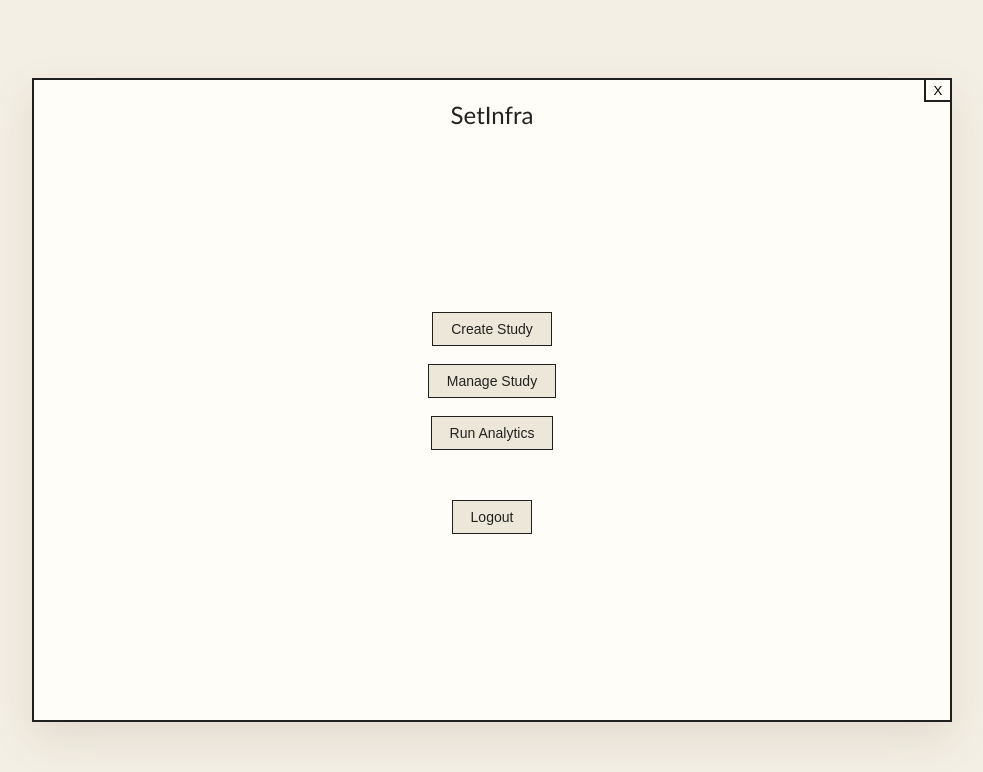
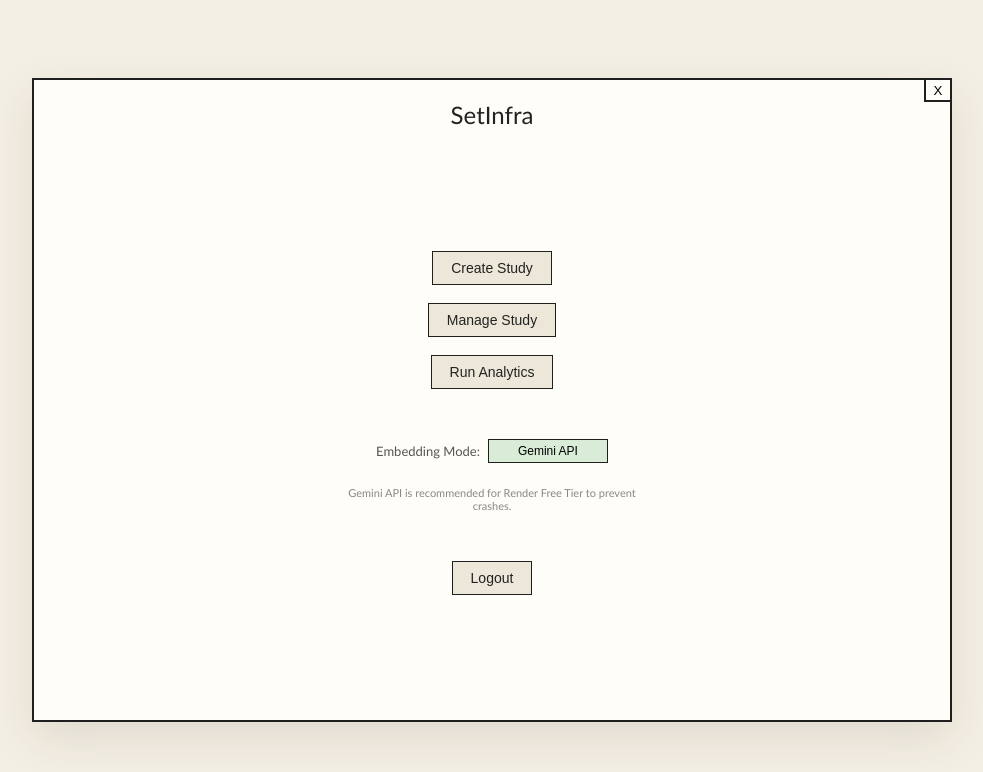
Before and after one commit to maruthi-raghunath/SetInfra-frontend, a React (Vite) app: page /home in a window 1280 px wide. Shown: the top 772 px of the page, without its empty margins (148-1131 px from the left). Built offline with nearby package versions, Linux system fonts and the light colour scheme; no server answers; sample sign-in values are in the browser's storage; what react-plotly.js would draw is missing.

Commit message:
API based embedding option

```diff
--- a/src/pages/Home/HomePage.tsx
+++ b/src/pages/Home/HomePage.tsx
@@ -1,8 +1,35 @@
-import React from 'react';
+import React, { useEffect, useState } from 'react';
 import { useNavigate } from 'react-router-dom';
+import api from '../../services/api';
 
 const HomePage = () => {
   const navigate = useNavigate();
+  const [useLocal, setUseLocal] = useState(false);
+  const [loading, setLoading] = useState(true);
+
+  useEffect(() => {
+    const fetchConfig = async () => {
+      try {
+        const res = await api.get<{use_local_embedding: boolean}>('/health');
+        setUseLocal(res.data.use_local_embedding);
+      } catch (err) {
+        console.error('Failed to fetch config', err);
+      } finally {
+        setLoading(false);
+      }
+    };
+    fetchConfig();
+  }, []);
+
+  const handleToggle = async () => {
+    const newValue = !useLocal;
+    try {
+      await api.post('/health/config', { use_local_embedding: newValue });
+      setUseLocal(newValue);
+    } catch (err) {
+      alert('Failed to update config');
+    }
+  };
 
   const handleLogout = () => {
     localStorage.removeItem('token');
@@ -23,7 +50,25 @@ const HomePage = () => {
           <button id="btn-run-analytics" className="btn" onClick={() => navigate('/chat/new')}>
             Run Analytics
           </button>
-          <button className="btn" onClick={handleLogout} style={{ marginTop: '32px' }}>
+
+          <div style={{ marginTop: '32px', display: 'flex', flexDirection: 'column', gap: '12px', alignItems: 'center' }}>
+            <div style={{ fontSize: '13px', color: '#555', display: 'flex', alignItems: 'center', gap: '8px' }}>
+              <span>Embedding Mode:</span>
+              <button
+                className="btn-small"
+                onClick={handleToggle}
+                disabled={loading}
+                style={{ backgroundColor: useLocal ? '#f7d8d8' : '#d8ecd8', minWidth: '120px' }}
+              >
+                {loading ? '...' : (useLocal ? 'Local (CPU)' : 'Gemini API')}
+              </button>
+            </div>
+            <p style={{ fontSize: '11px', color: '#888', maxWidth: '300px', textAlign: 'center' }}>
+              Gemini API is recommended for Render Free Tier to prevent crashes.
+            </p>
+          </div>
+
+          <button className="btn" onClick={handleLogout} style={{ marginTop: '20px' }}>
             Logout
           </button>
         </div>
```
